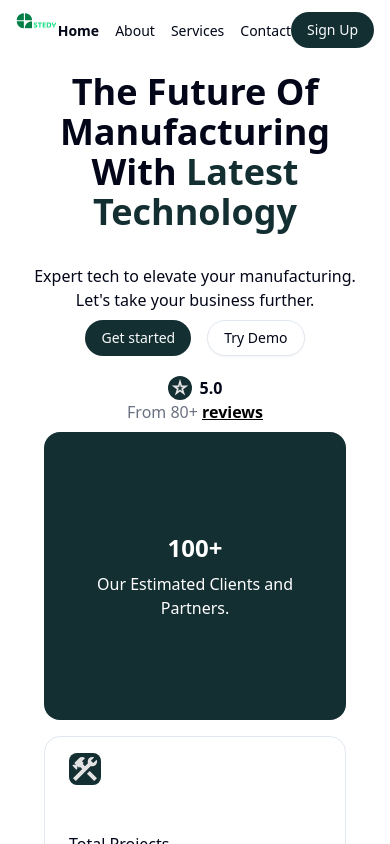
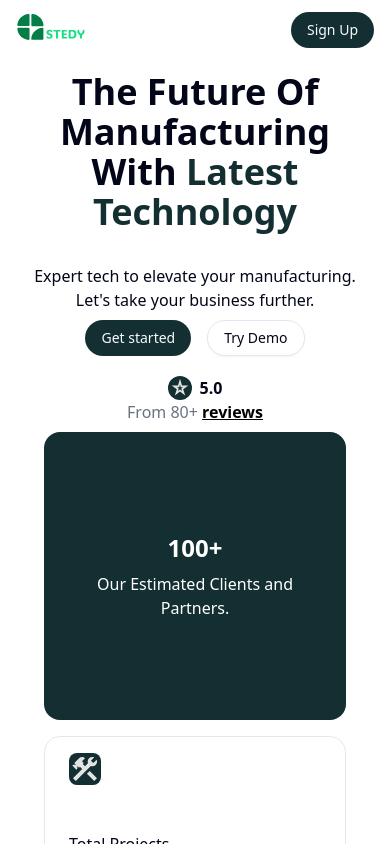
Before and after one commit to R-Tedy/sted_fast, a Next.js app: page / in a window 390 px wide. Shown: the top 844 px of the page. Built offline with nearby package versions, Linux system fonts and the light colour scheme.

Commit message:
implement minor nav update

```diff
--- a/components/NavLinks.tsx
+++ b/components/NavLinks.tsx
@@ -9,7 +9,7 @@ const NavLinks = () => {
   const pathname = usePathname()
 
   return (
-    <ul className='flex items-center gap-4'>
+    <ul className='md:flex items-center gap-4 hidden'>
       {navLinks.map(({link, label}) => (
         <li
           key={label}
```
